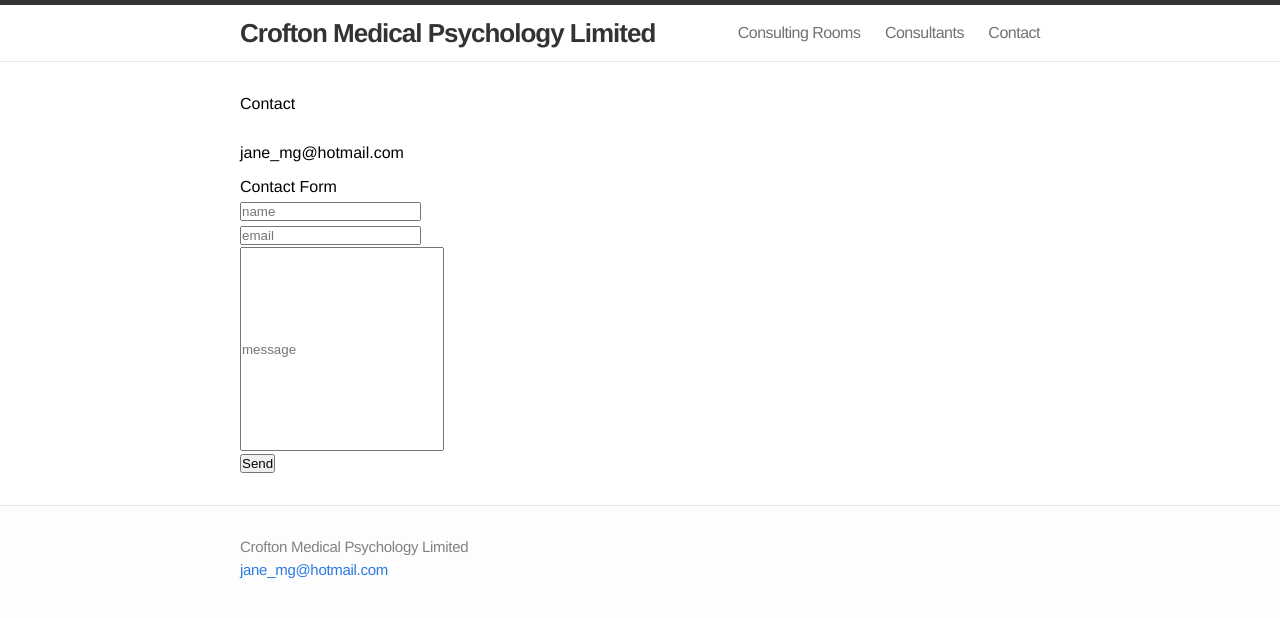
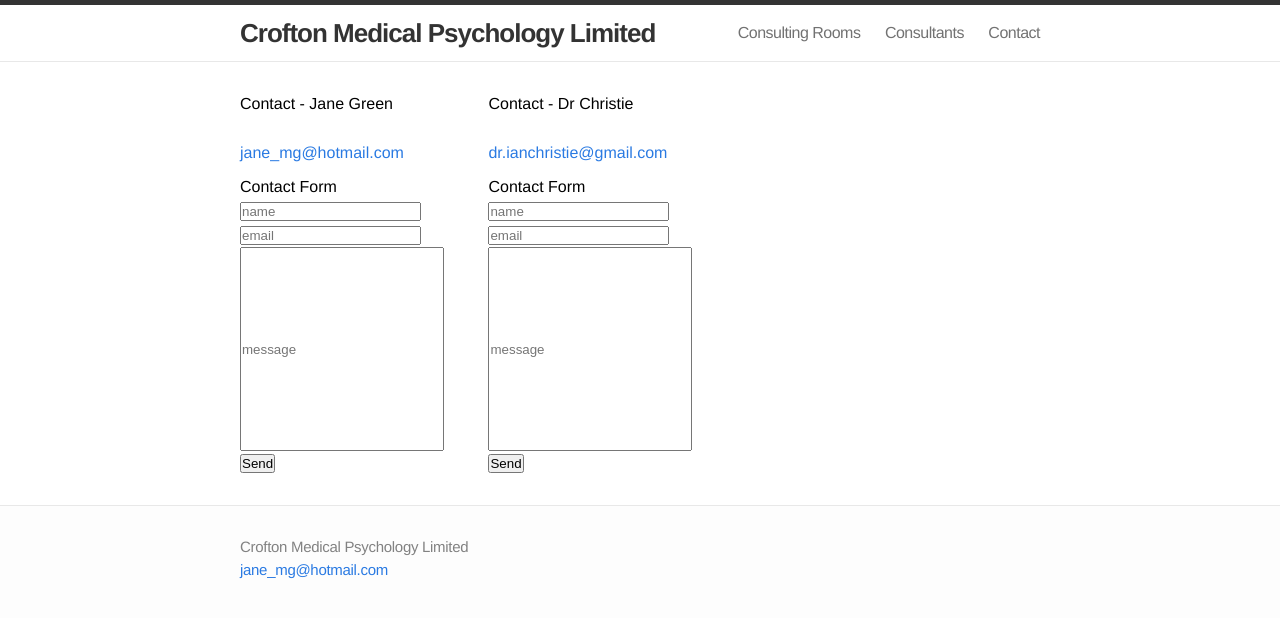
Before and after one commit to croftonmedpsych/croftonmedpsych.github.io, a Jekyll site: the page built from contact/index.html, in a window 1280 px wide. Shown: the top 618 px of the page. Built offline with Jekyll 4.4.1, drawn with Linux system fonts in a browser that asks for light colours.

Commit message:
change contact forms

```diff
--- a/consultants/index.html
+++ b/consultants/index.html
@@ -11,7 +11,7 @@ title: Consultants
     <div class="consultant">
       <div class="name_dr">
         <p>Dr I G Christie MA LLB MB BChir FRCPEd FRCPsych DPM </p>
-        <p>Consultant Psychiatrist, AC and RC approved MHAct, GMC 0141404</p>
+        <p>Consultant Psychiatrist, AC and RC approved MHAct, <a href="http://webcache.gmc-uk.org/gmclrmp_enu/start.swe?SWECmd=GotoView&_sn=gyUqJnW.HtVrqXNx.Dd4iJ92-7MmNhttp://webcache.gmc-uk.org/gmclrmp_enu/start.swe?SWECmd=GotoView&_sn=gyUqJnW.HtVrqXNx.Dd4iJ92-7MmNJ02jfcV89GKySfO4CGHLQUqIXUbq2gI0dH1BGxn87Wpi6Nf-oFyFawdv.BPWfCAoQxmnKZ5i0a0Mua0iMK5gcuXUXXEG0vmgYyVnPl4HeWfdhv.D-DtZirS4d7kcBUEdVeI8sQYK-baUwXjHi.0fwkgxC9OR82NhHEYOQ1qdKOEAIQ_&SWEView=GMC+WEB+Doctor+Search&SRN=&SWEHo=webcache.gmc-uk.org&SWETS=1405460963&SWEApplet=GMC+WEB+Health+Provider+Search+Applet">GMC 0141404</a></p>
       </div>
     </div>
 
--- a/contact/index.html
+++ b/contact/index.html
@@ -5,9 +5,10 @@ title: Contact
 
 <div class="home">
 
-  <h1>Contact</h1>
+  <div class="contact">
+    <h1>Contact - Jane Green</h1>
 
-  <p>jane_mg@hotmail.com</p>
+    <p><a href="mailto:jane_mg@hotmail.com">jane_mg@hotmail.com</a></p>
 
     <h2>Contact Form</h2>
 
@@ -17,5 +18,21 @@ title: Contact
       <input type="text" name="message" placeholder="message" class="text-area"><br />
       <input type="submit" value="Send">
     </form>
+  </div>
+
+  <div class="contact">
+    <h1>Contact - Dr Christie</h1>
+
+    <p><a href="mailto:dr.ianchristie@gmail.com">dr.ianchristie@gmail.com</a></p>
+
+    <h2>Contact Form</h2>
+
+    <form action="//forms.brace.io/dr.ianchristie@gmail.com" method="POST">
+      <input type="text" name="name" placeholder="name"><br />
+      <input type="email" name="_replyto" placeholder="email"><br />
+      <input type="text" name="message" placeholder="message" class="text-area"><br />
+      <input type="submit" value="Send">
+    </form>
+  </div>
 
 </div>
--- a/css/main.css
+++ b/css/main.css
@@ -338,6 +338,10 @@ a:visited { color: #205caa; }
   text-align: center;
 }
 
+.consultant {
+    margin-bottom: 20px;
+}
+
 .consultant .name {
   display: inline-block;
   vertical-align: middle;
@@ -352,6 +356,11 @@ a:visited { color: #205caa; }
 }
 .associations a {
     margin-right: 20px;
+}
+
+.contact {
+  display: inline-block;
+  margin-right: 40px;
 }
 
 /* media queries */
@@ -434,10 +443,7 @@ a:visited { color: #205caa; }
     float: none;
     clear: both;
     width: auto;
-    margin: 0 0 15px; }
-
-  .consultant {
-    margin-bottom: 40px;
+    margin: 0 0 15px;
   }
 
   .consultant .name {
```
Lines whose indentation alone changed are shown as unchanged.
